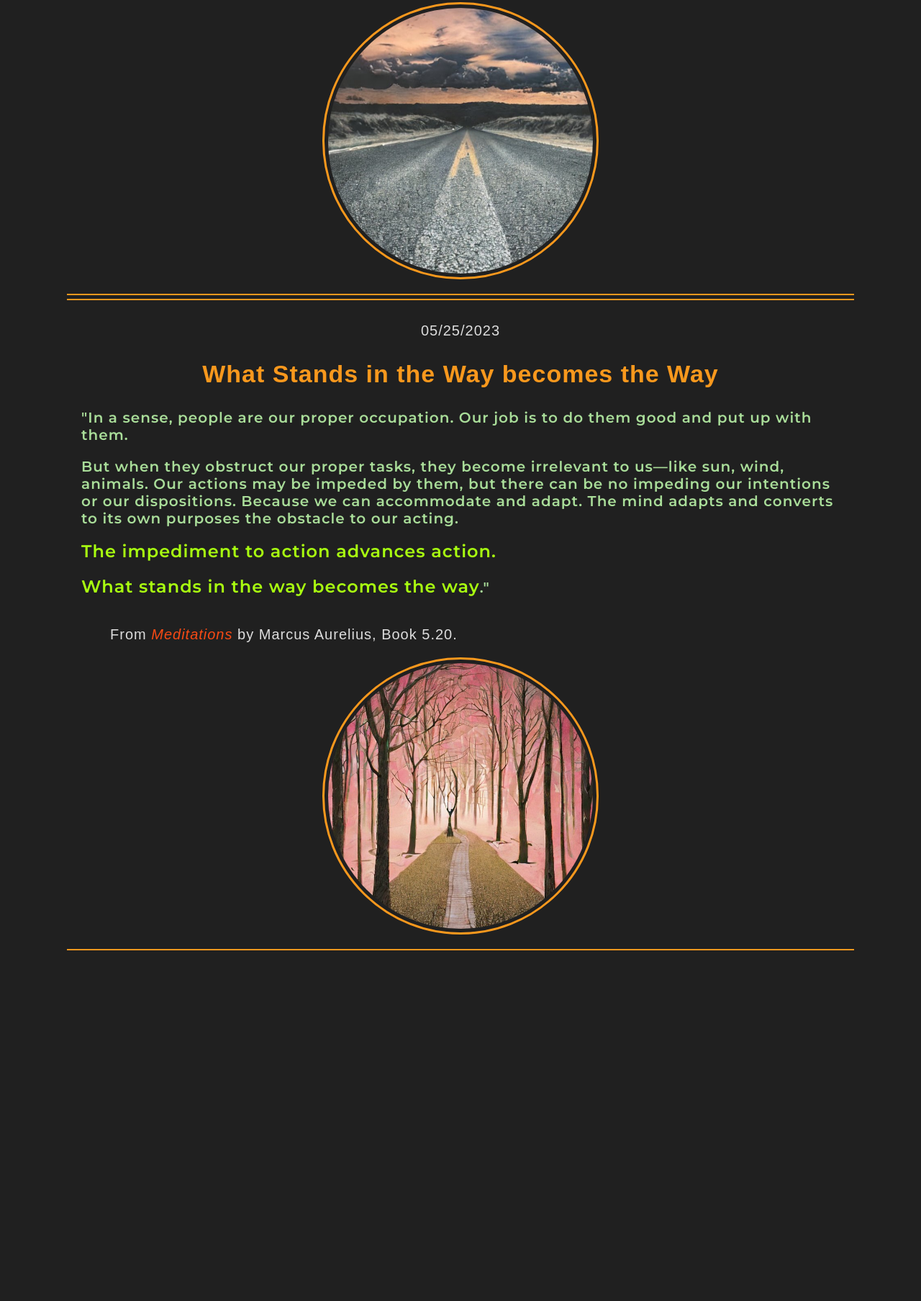
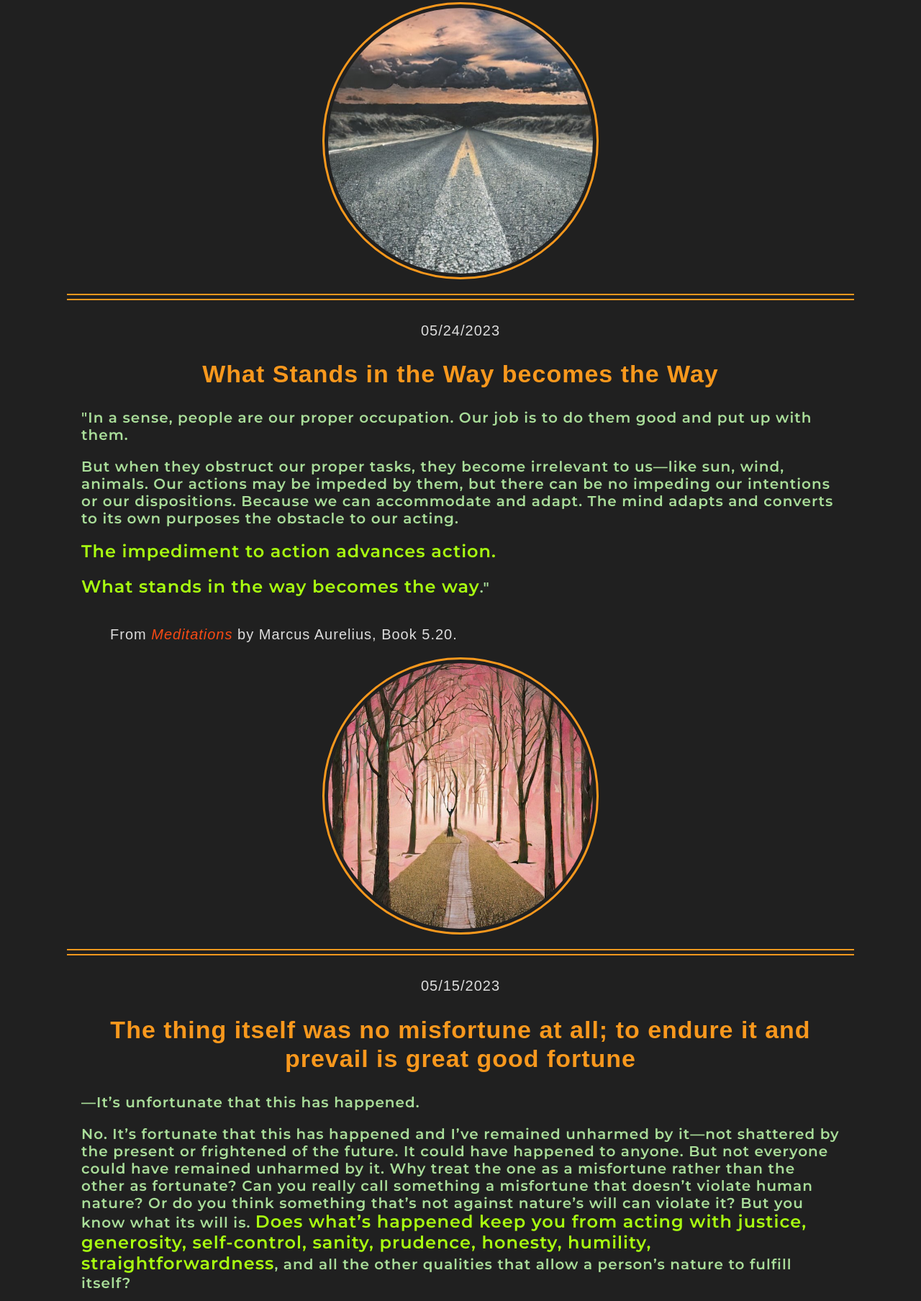
Before and after one commit to PSGrobet/psgrobet.github.io, a plain HTML site: page index.html in a window 1280 px wide. Shown: the part 993-2800 px from the top of the page at 72% size. Before the commit the page ends 2406 px from the top, so only its background shows below. Drawn offline with Linux system fonts and the light colour scheme; a web font is replaced by a local one.

Commit message:
Add files via upload

```diff
--- a/index.html
+++ b/index.html
@@ -20,17 +20,17 @@
 </div>
 
 <div class="new-post">
-    <p class="date">05/25/2023</p>
+    <p class="date">05/24/2023</p>
     <h2>Freedom from Fear and Desire</h2>
 
     <p>"Never regard something as doing you good if it makes you betray a trust, or lose your sense of shame, or makes you show hatred, suspicion, ill will, or hypocrisy, or a desire for things best done behind closed doors. If you can privilege your own mind, your guiding spirit and your reverence for its powers, that should keep you clear of dramatics, of wailing and gnashing of teeth. You won’t need solitude—or a cast of thousands, either. <span>Above all, you’ll be free of fear and desire. And how long your body will contain the soul that inhabits it will cause you not a moment’s worry.</span> If it’s time for you to go, leave willingly—as you would to accomplish anything that can be done with grace and honor. And concentrate on this, your whole life long: for your mind to be in the right state—the state a rational, civic mind should be in."</p>
     <p class="quote">From <cite>Meditations</cite> by Marcus Aurelius, Book 3.7.</p>
     <img class="circle" src="./images/freedom from fear and desire(square).jpeg">
 </div>
-<div class="end-post"><div>
+<!--<div class="end-post"><div>-->
 
 <div class="new-post">
-    <p class="date">05/25/2023</p>
+    <p class="date">05/24/2023</p>
     <h2>What Stands in the Way becomes the Way</h2>
     <p>"In a sense, people are our proper occupation. Our job is to do them good and put up with them.</p>
 
@@ -44,4 +44,15 @@
     <img class="circle" src="images/what stands in the way becomes the way (square).jpeg">
 </div>
 
+<div class="new-post">
+    <p class="date">05/15/2023</p>
+    <h2>The thing itself was no misfortune at all; to endure it and prevail is great good fortune</h2>
+    <p>—It’s unfortunate that this has happened.</p>
+    <p>No. It’s fortunate that this has happened and I’ve remained unharmed by it—not shattered by the present or frightened of the future. It could have happened to anyone. But not everyone could have remained unharmed by it. Why treat the one as a misfortune rather than the other as fortunate? Can you really call something a misfortune that doesn’t violate human nature? Or do you think something that’s not against nature’s will can violate it? But you know what its will is. <span>Does what’s happened keep you from acting with justice, generosity, self-control, sanity, prudence, honesty, humility, straightforwardness</span>, and all the other qualities that allow a person’s nature to fulfill itself?</p>
+    <p>So remember this principle when something threatens to cause you pain: the thing itself was no misfortune at all; to endure it and prevail is great good fortune.</p>
+    <p class="quote">From <cite>Meditations</cite> by Marcus Aurelius, Book 4.49a.</p>
+    <img class="circle" src="images/endure and prevail.jpeg">
+
+</div>
+
 </body>
```
